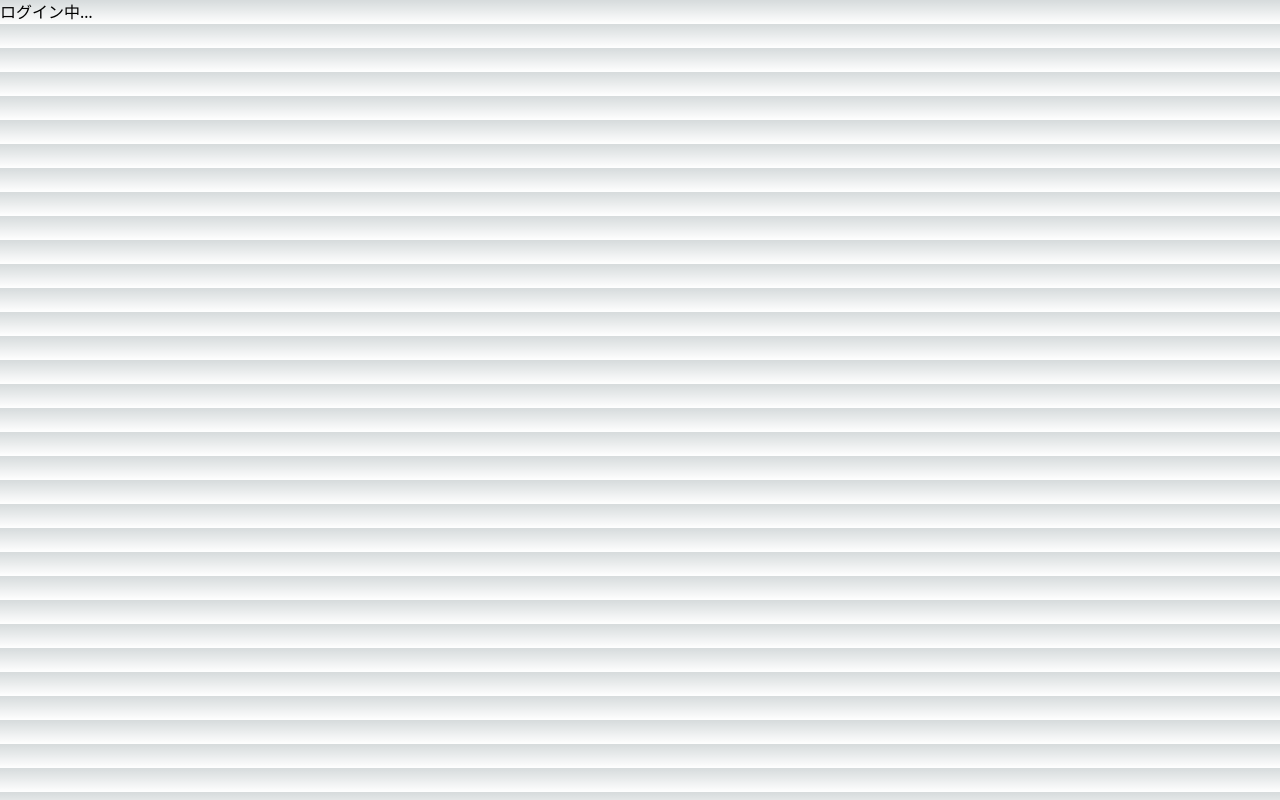
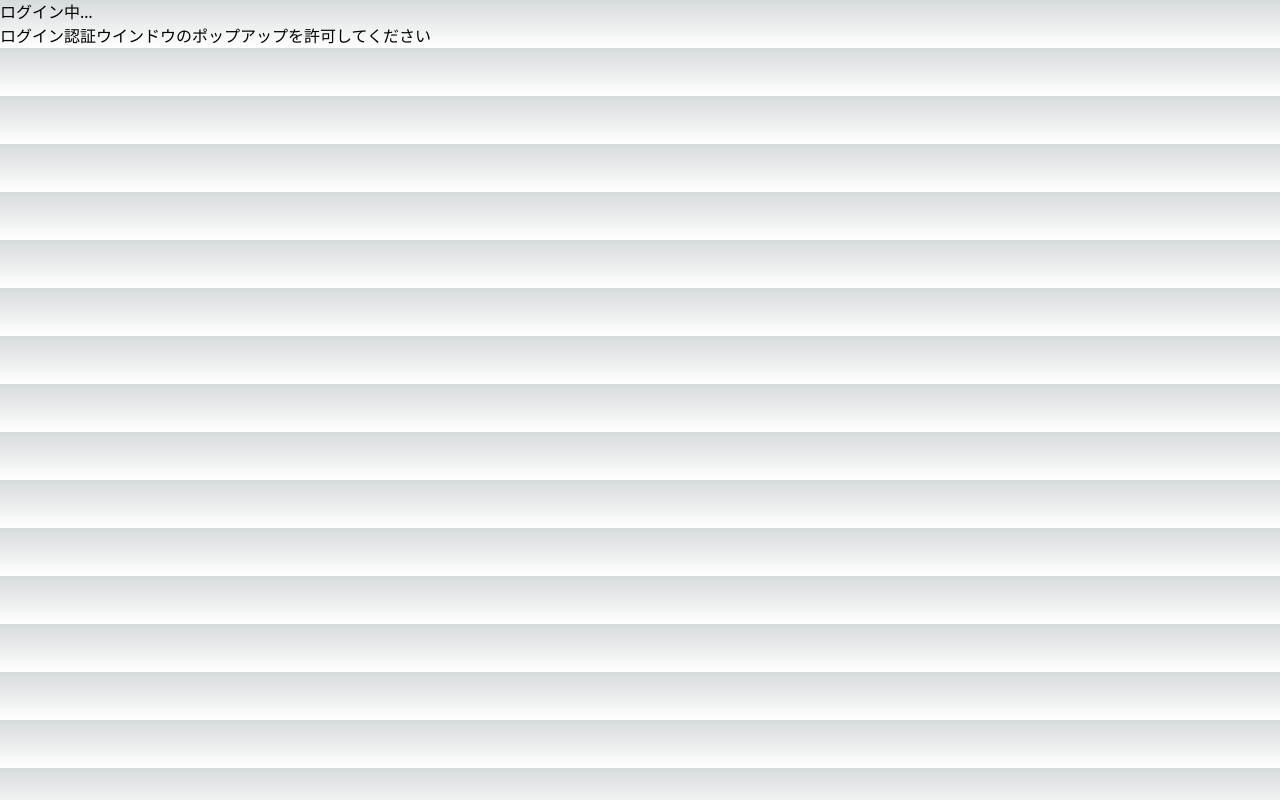
Before and after one commit to approvers/members-edit, a Next.js app: page /edit in a window 1280 px wide. Built offline with nearby package versions, Linux system fonts and the light colour scheme.

Commit message:
Add message

```diff
--- a/src/app/edit/client.tsx
+++ b/src/app/edit/client.tsx
@@ -28,7 +28,14 @@ export const EditLogin = (): JSX.Element => {
     const oauth = useOAuth();
     switch (oauth[0]) {
         case "LOADING":
-            return <h1>ログイン中…</h1>;
+            return (
+                <main>
+                    <h1>ログイン中…</h1>
+                    <p>
+                        ログイン認証ウインドウのポップアップを許可してください
+                    </p>
+                </main>
+            );
         case "GOT_ERROR":
             console.error(oauth[1]);
             return (
```
